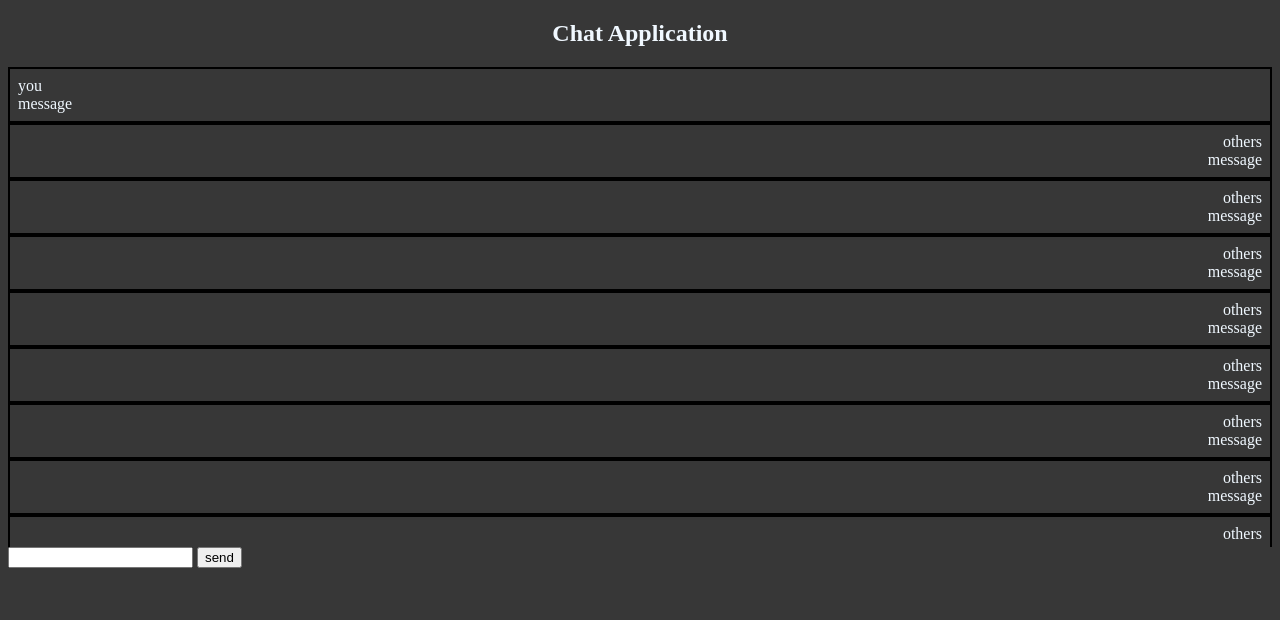
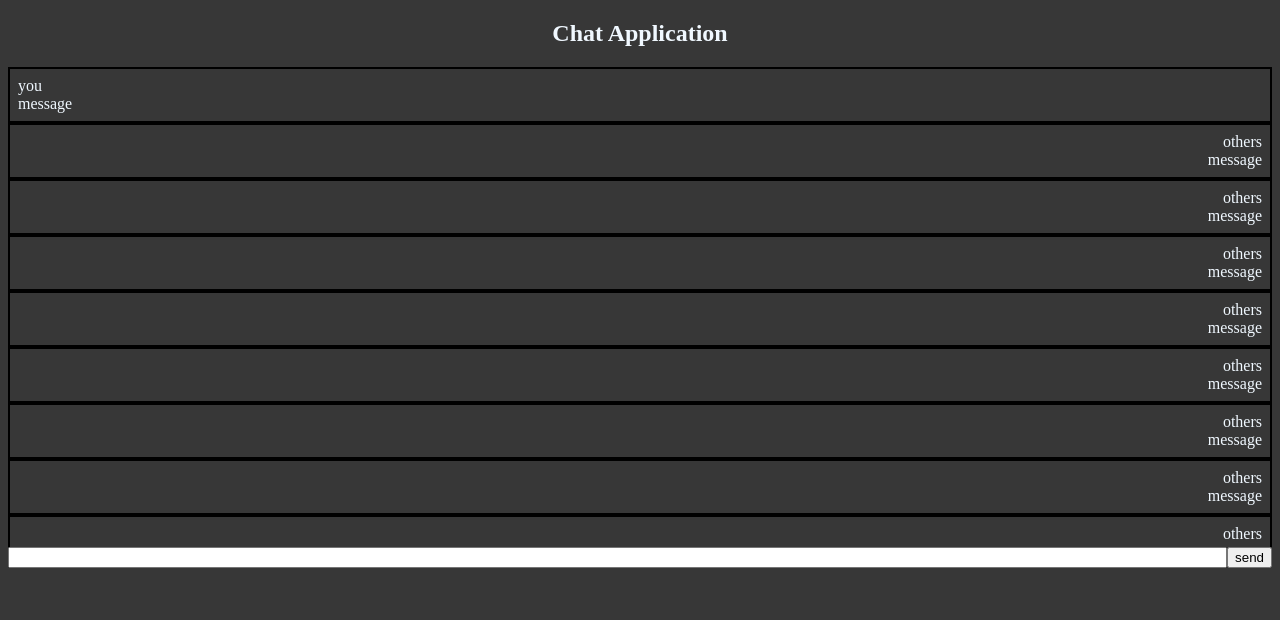
Before and after one commit to Aman-Dangol/chat-app-socket.io, a website: page index.html in a window 1280 px wide. Drawn offline with Linux system fonts and the light colour scheme.

Commit message:
modified form elements

```diff
--- a/index.html
+++ b/index.html
@@ -64,8 +64,10 @@
       </section>
       <section>
         <form action="" method="post">
-          <input type="text" />
-          <button>send</button>
+          <div>
+            <input type="text" />
+            <button>send</button>
+          </div>
         </form>
       </section>
     </main>
--- a/styles/styles.css
+++ b/styles/styles.css
@@ -37,3 +37,13 @@ div[class="you text-format"] {
   overflow-y: scroll;
   max-height: 30rem;
 }
+
+form > div {
+  display: flex;
+  flex-direction: row;
+  justify-content: space-between;
+}
+
+form > div > input {
+  flex: 1;
+}
```
